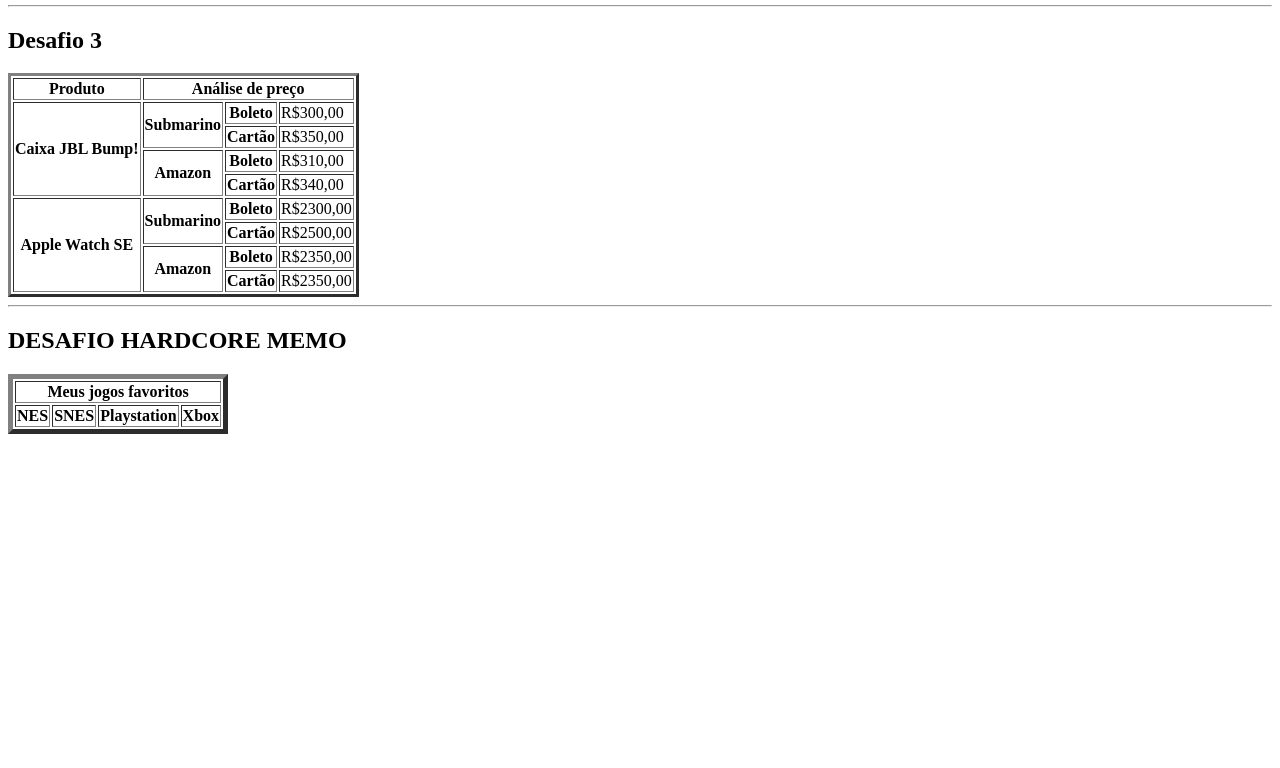
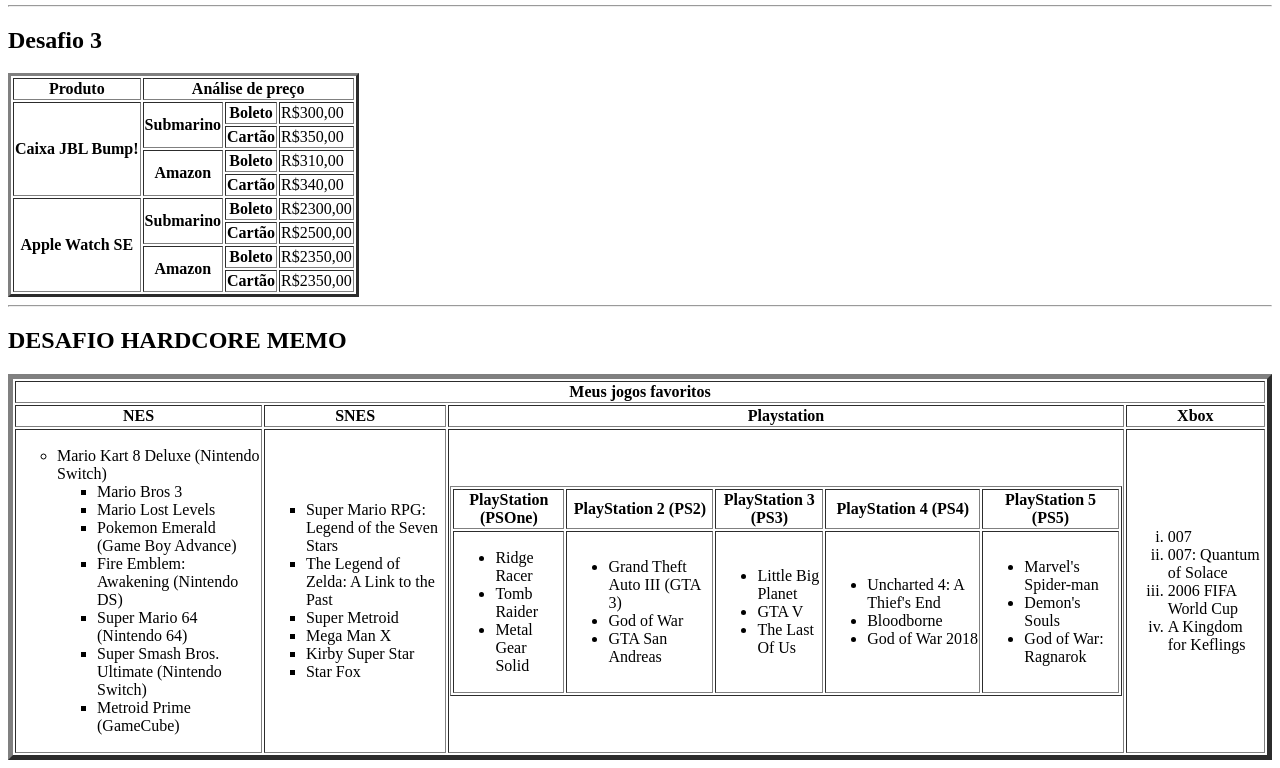
Before and after one commit to guilhermeladislau/CSW2025-2, a plain HTML site: page AULA-06/index.html in a window 1280 px wide. Shown: the part 757-1525 px from the top of the page. Before the commit the page ends 1199 px from the top, so only its background shows below. Drawn offline with Linux system fonts and the light colour scheme.

Commit message:
Add files via upload
parte 2 da atv

```diff
--- a/AULA-06/index.html
+++ b/AULA-06/index.html
@@ -195,8 +195,90 @@
 <tr>
     <th>NES</th>
     <th>SNES</th>
-    <th rowspan="5">Playstation</th>
+    <th>Playstation</th>
     <th>Xbox</th>
+</tr>
+<tr>
+    <td>
+        <ul type="circle">
+            <li>Mario Kart 8 Deluxe (Nintendo Switch)</li>
+                <ul type="square">
+                    <li>Mario Bros 3</li>
+                    <li>Mario Lost Levels</li>
+            </li>
+        <li>Pokemon Emerald (Game Boy Advance)</li>
+        <li>Fire Emblem: Awakening (Nintendo DS)</li>
+        <li>Super Mario 64 (Nintendo 64)</li>
+        <li>Super Smash Bros. Ultimate (Nintendo Switch)</li>
+        <li>Metroid Prime (GameCube)</li>
+        </ul>
+    </td>
+    <td>
+        <ul type="square">
+            <li>Super Mario RPG: Legend of the Seven Stars</li>
+            <li>The Legend of Zelda: A Link to the Past</li>
+            <li>Super Metroid</li>
+            <li>Mega Man X</li>
+            <li>Kirby Super Star</li>
+            <li>Star Fox</li>
+        </ul>
+    </td>
+    <td>
+        <table border="1">
+            <thead>
+                <th>PlayStation (PSOne)</th>
+                <th>PlayStation 2 (PS2)</th>
+                <th>PlayStation 3 (PS3)</th>
+                <th>PlayStation 4 (PS4)</th>
+                <th>PlayStation 5 (PS5)</th>
+            </thead>
+            <tbody>
+                <td>
+                <ul>
+                    <li>Ridge Racer</li>
+                    <li>Tomb Raider</li>
+                    <li>Metal Gear Solid</li>
+                </ul>
+                </td>
+                <td>
+                    <ul>
+                        <li>Grand Theft Auto III (GTA 3)</li>
+                        <li>God of War</li>
+                        <li>GTA San Andreas</li>
+                    </ul>
+                </td>
+                <td>
+                    <ul>
+                        <li>Little Big Planet</li>
+                        <li>GTA V</li>
+                        <li>The Last Of Us</li>
+                    </ul>
+                </td>
+                <td>
+                    <ul>
+                        <li>Uncharted 4: A Thief's End</li>
+                        <li>Bloodborne</li>
+                        <li>God of War 2018</li>
+                    </ul>
+                </td>
+                <td>
+                    <ul>
+                        <li>Marvel's Spider-man</li>
+                        <li>Demon's Souls</li>
+                        <li>God of War: Ragnarok</li>
+                    </ul>
+                </td>
+            </tbody>
+        </table>
+    </td>
+    <td>
+        <ol type="i">
+            <li>007</li>
+            <li>007: Quantum of Solace</li>
+            <li>2006 FIFA World Cup</li>
+            <li>A Kingdom for Keflings</li>
+        </ol>
+    </td>
 </tr>
 </table>
 </html>
```
